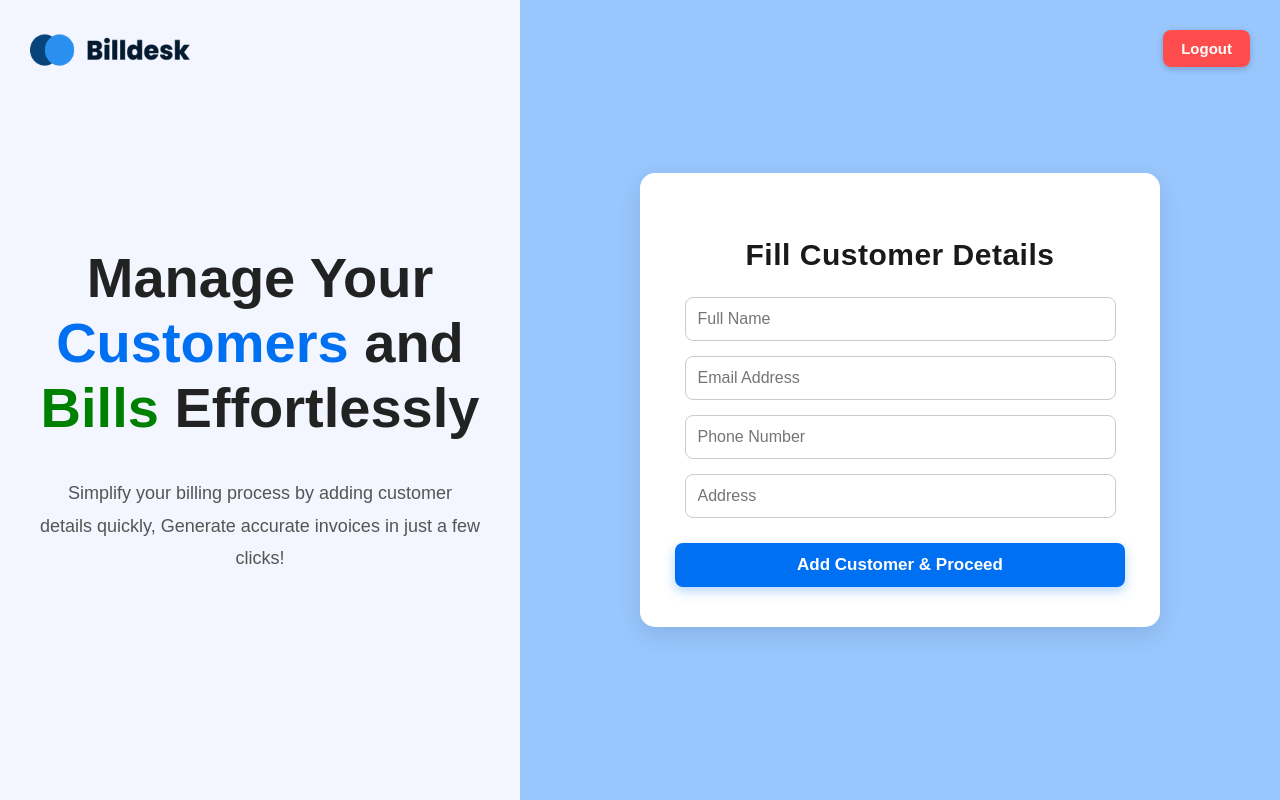
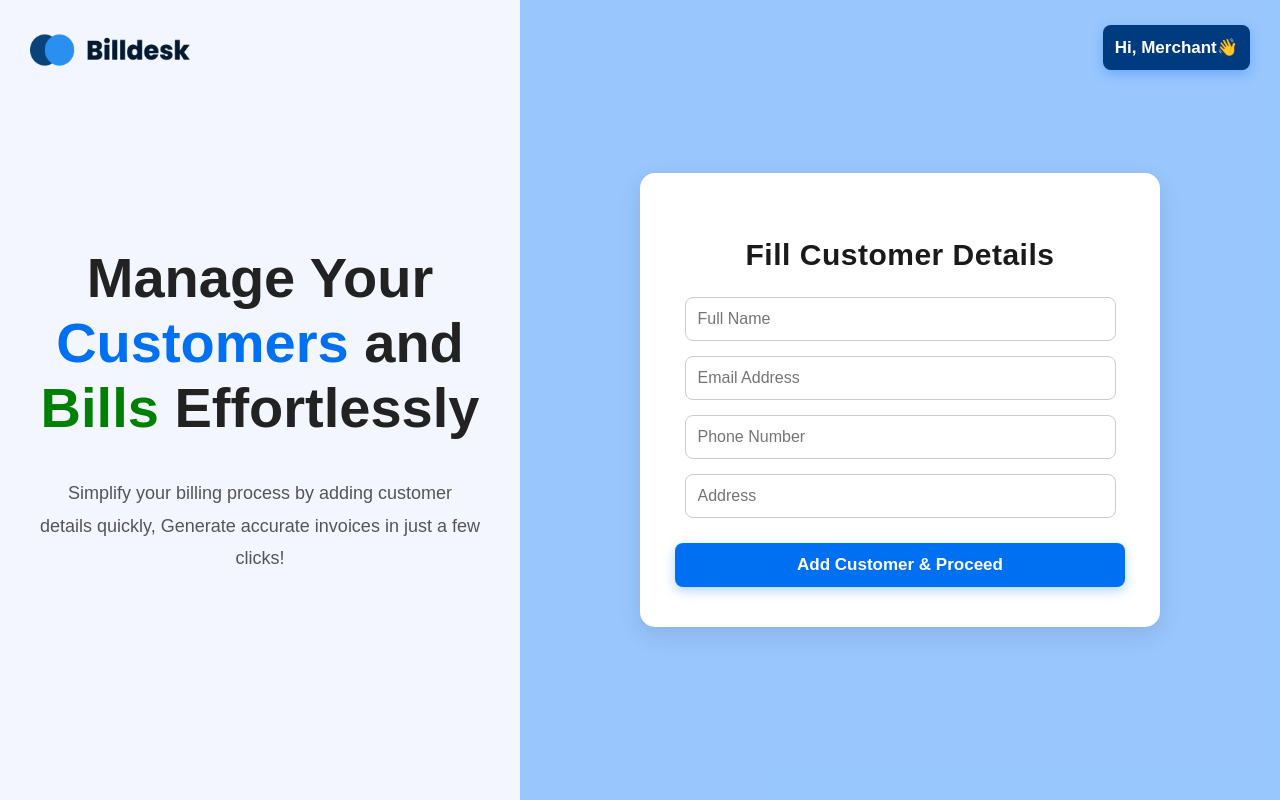
Before and after one commit to monalsutar/Quick-Bill, a Next.js app: page /customer in a window 1280 px wide. Built offline with nearby package versions, Linux system fonts and the light colour scheme; no server answers.

Commit message:
Google signIn/logout updated

```diff
--- a/src/app/customer/CustomerPage.css
+++ b/src/app/customer/CustomerPage.css
@@ -92,21 +92,70 @@
     position: relative;
 }
 
+/* ========================= */
+/* Merchant Popup + Logout  */
+/* ========================= */
+
+.merchant-info {
+    position: absolute;
+    top: 25px;
+    right: 30px;
+}
+
+.merchant-name {
+    width: 100%;
+    padding: 12px;
+    background-color: #003b7f;
+    color: #fff;
+    font-size: 17px;
+    font-weight: 600;
+    border: none;
+    border-radius: 8px;
+    cursor: pointer;
+    transition: all 0.3s ease;
+    box-shadow: 0 4px 12px rgba(0, 112, 243, 0.3);
+}
+
+.merchant-name:hover {
+    color: #ffffff;
+    /* background-color: #0070f3; */
+}
+
+.logout-popup {
+    position: absolute;
+    top: 45px;
+    right: 0;
+    background: white;
+    border: 1px solid #ccc;
+    /* border-radius: 8px; */
+    padding: 8px 10px;
+    box-shadow: 0 4px 12px rgba(0, 0, 0, 0.1);
+    z-index: 10;
+    width: 85%;
+    display: flex;
+    align-items: center;
+    justify-content: center;
+}
+
 /* Logout Button */
 .logout-btn {
     position: absolute;
-    top: 30px;
-    right: 30px;
-    background-color: #ff4d4d;
-    color: white;
-    padding: 10px 18px;
-    border: none;
+    top: 40px;
+    right: 0;
+    background: #e04343;
+    border: 1px solid #ccc;
     border-radius: 8px;
-    cursor: pointer;
-    font-weight: bold;
-    font-size: 15px;
-    box-shadow: 0 2px 6px rgba(0, 0, 0, 0.2);
-    transition: all 0.3s ease;
+    padding: 8px 10px;
+    box-shadow: 0 4px 12px rgba(0, 0, 0, 0.1);
+    z-index: 10;
+}
+
+/* reuse existing logout button styling */
+.logout-popup .logout-btn {
+    position: relative;
+    top: 0;
+    right: 0;
+    box-shadow: none;
 }
 
 .logout-btn:hover {
--- a/src/app/customer/page.js
+++ b/src/app/customer/page.js
@@ -1,5 +1,6 @@
 "use client";
 
+import { signOut, useSession } from "next-auth/react";
 import { useState } from "react";
 import axios from "axios";
 import { useRouter } from "next/navigation";
@@ -14,6 +15,10 @@ export default function CustomerPage() {
   const [address, setAddress] = useState("");
   const router = useRouter();
   const [loading, setLoading] = useState(false);
+
+  const { data: session } = useSession();
+  const [showPopup, setShowPopup] = useState(false);
+  const [showLogout, setShowLogout] = useState(false);
 
   const handleAddAndProceed = async () => {
     if (!name || !email || !phone || !address) {
@@ -86,15 +91,29 @@ export default function CustomerPage() {
 
         {/* Right Panel - Form */}
         <div className="right-panel">
-          <button
-            onClick={handleLogout}
-            className="logout-btn"
-            onMouseEnter={(e) => (e.target.style.backgroundColor = "#e04343")}
-            onMouseLeave={(e) => (e.target.style.backgroundColor = "#ff4d4d")}
-          >
-            Logout
-          </button>
-          {/* Logout Button */}
+
+
+          {/* Show "Hi, Merchant" or logged-in name */}
+          <div className="merchant-info">
+            <button
+              className="merchant-name"
+              onClick={() => setShowLogout(!showLogout)}
+            >
+              {session?.user?.name ? `Hi, ${session.user.name}👋` : "Hi, Merchant👋"}
+            </button>
+
+            {showLogout && (
+              <div className="logout-popup">
+                <button
+                  className="logout-btn"
+                  onClick={() => signOut({ callbackUrl: "/" })}
+                >
+                  Logout
+                </button>
+              </div>
+            )}
+          </div>
+
 
           {/* Form Card */}
           <div className="form-card">
--- a/src/app/proceed/proceed.css
+++ b/src/app/proceed/proceed.css
@@ -191,24 +191,74 @@
 }
 
 
+/* ========================= */
+/* Merchant Popup + Logout  */
+/* ========================= */
+
+.merchant-info {
+    position: absolute;
+    top: 25px;
+    right: 30px;
+}
+
+.merchant-name {
+    width: 100%;
+    padding: 12px;
+    background-color: #003b7f;
+    color: #fff;
+    font-size: 17px;
+    font-weight: 600;
+    border: none;
+    border-radius: 8px;
+    cursor: pointer;
+    transition: all 0.3s ease;
+    box-shadow: 0 4px 12px rgba(0, 112, 243, 0.3);
+}
+
+.merchant-name:hover {
+    color: #ffffff;
+    /* background-color: #0070f3; */
+}
+
+.logout-popup {
+    position: absolute;
+    top: 45px;
+    right: 0;
+    background: transparent;
+    /* border: 1px solid #ccc; */
+    /* border-radius: 8px; */
+    padding: 8px 10px;
+    box-shadow: 0 4px 12px rgba(0, 0, 0, 0.1);
+    z-index: 10;
+    width: 85%;
+    display: flex;
+    align-items: center;
+    justify-content: center;
+}
+
 /* Logout Button */
 .logout-btn {
-  position: absolute;
-  top: 25px;
-  right: 68px;
-  background-color: #ff4d4d;
-  color: white;
-  padding: 8px 16px;
-  border: none;
-  border-radius: 5px;
-  cursor: pointer;
-  font-weight: bold;
-  box-shadow: 0 2px 6px rgba(0, 0, 0, 0.15);
-  transition: all 0.3s ease;
+    position: absolute;
+    top: 40px;
+    right: 0;
+    background: #e04343;
+    border: 1px solid #ccc;
+    border-radius: 8px;
+    padding: 8px 10px;
+    box-shadow: 0 4px 12px rgba(0, 0, 0, 0.1);
+    z-index: 10;
+}
+
+/* reuse existing logout button styling */
+.logout-popup .logout-btn {
+    position: relative;
+    top: 0;
+    right: 0;
+    box-shadow: none;
 }
 
 .logout-btn:hover {
-  background-color: #e04343;
+    background-color: #e04343;
 }
 
 /* Table styles */
```
Also changed, not shown: src/app/proceed/ProceedPageContent.js (+26 -1 lines).
